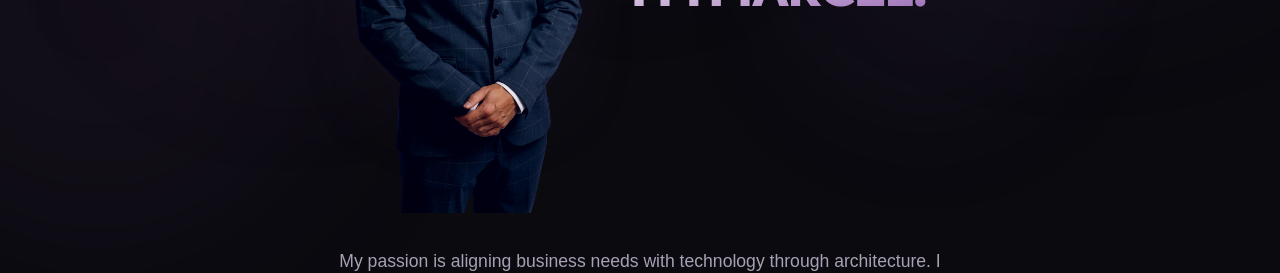
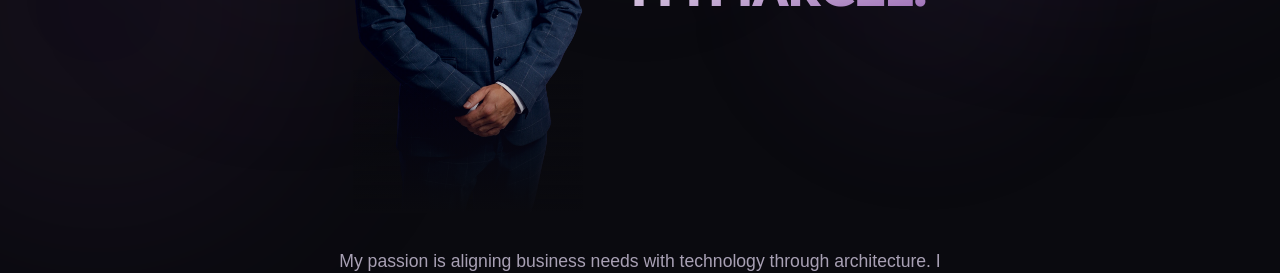
Before and after one commit to MW919/marcel-weigel-website, a Next.js app: page / in a window 1280 px wide. Shown: the part 514-787 px from the top of the page. Built offline with nearby package versions, Linux system fonts and the light colour scheme; no server answers; a web font is replaced by a local one.

Commit message:
Add files via upload

```diff
--- a/app/page.js
+++ b/app/page.js
@@ -32,7 +32,6 @@ export default async function HomePage() {
             <div className="flex items-center justify-center gap-5 md:gap-12 mb-8">
               {/* Photo */}
               <div className="relative flex-shrink-0">
-                <div className="absolute -inset-5 rounded-full bg-[radial-gradient(circle,rgba(117,70,140,0.1)_0%,transparent_70%)] blur-[20px] pointer-events-none" />
                 <div className="relative w-[130px] md:w-[230px] overflow-hidden">
                   <picture>
                     <source
@@ -53,6 +52,8 @@ export default async function HomePage() {
                       loading="eager"
                     />
                   </picture>
+                  {/* Bottom fade */}
+                  <div className="absolute bottom-0 left-0 right-0 h-[30%] pointer-events-none" style={{ background: 'linear-gradient(to top, var(--bg), transparent)' }} />
                 </div>
               </div>
 
```
